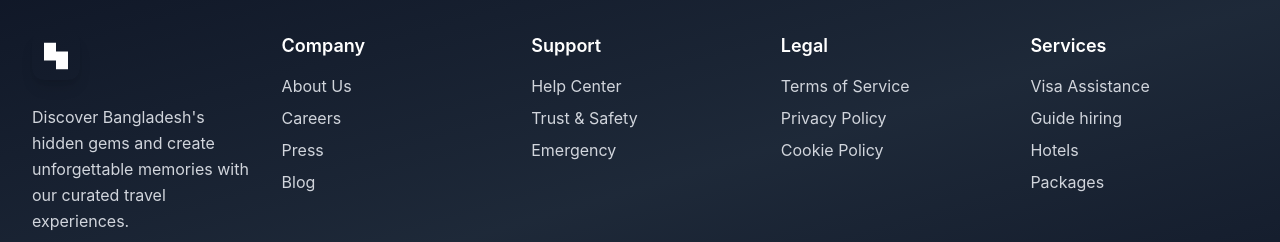
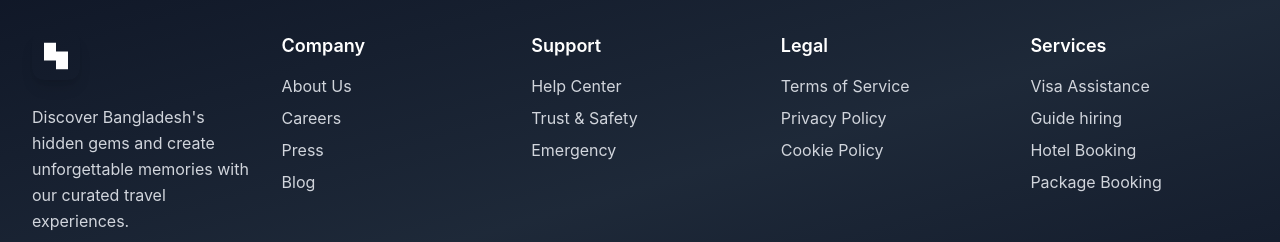
Before and after one commit to Redwan-Ahmed241/Wandernest-Software, a React (Vite) app: page /footer in a window 1280 px wide. Shown: the top 242 px of the page. Built offline with nearby package versions, Linux system fonts and the light colour scheme.

Commit message:
refactor: Update service links in Footer component for consistency

```diff
--- a/src/Components/Footer.tsx
+++ b/src/Components/Footer.tsx
@@ -35,8 +35,8 @@ const Footer: React.FC = () => {
       links: [
         { label: "Visa Assistance", path: "/visa-assistance" },
         { label: "Guide hiring", path: "/all-guides" },
-        { label: "Hotels", path: "/hotels-rooms" },
-        { label: "Packages", path: "/packages" },
+        { label: "Hotel Booking", path: "/hotels-rooms" },
+        { label: "Package Booking", path: "/packages" },
       ],
     },
   ];
```
